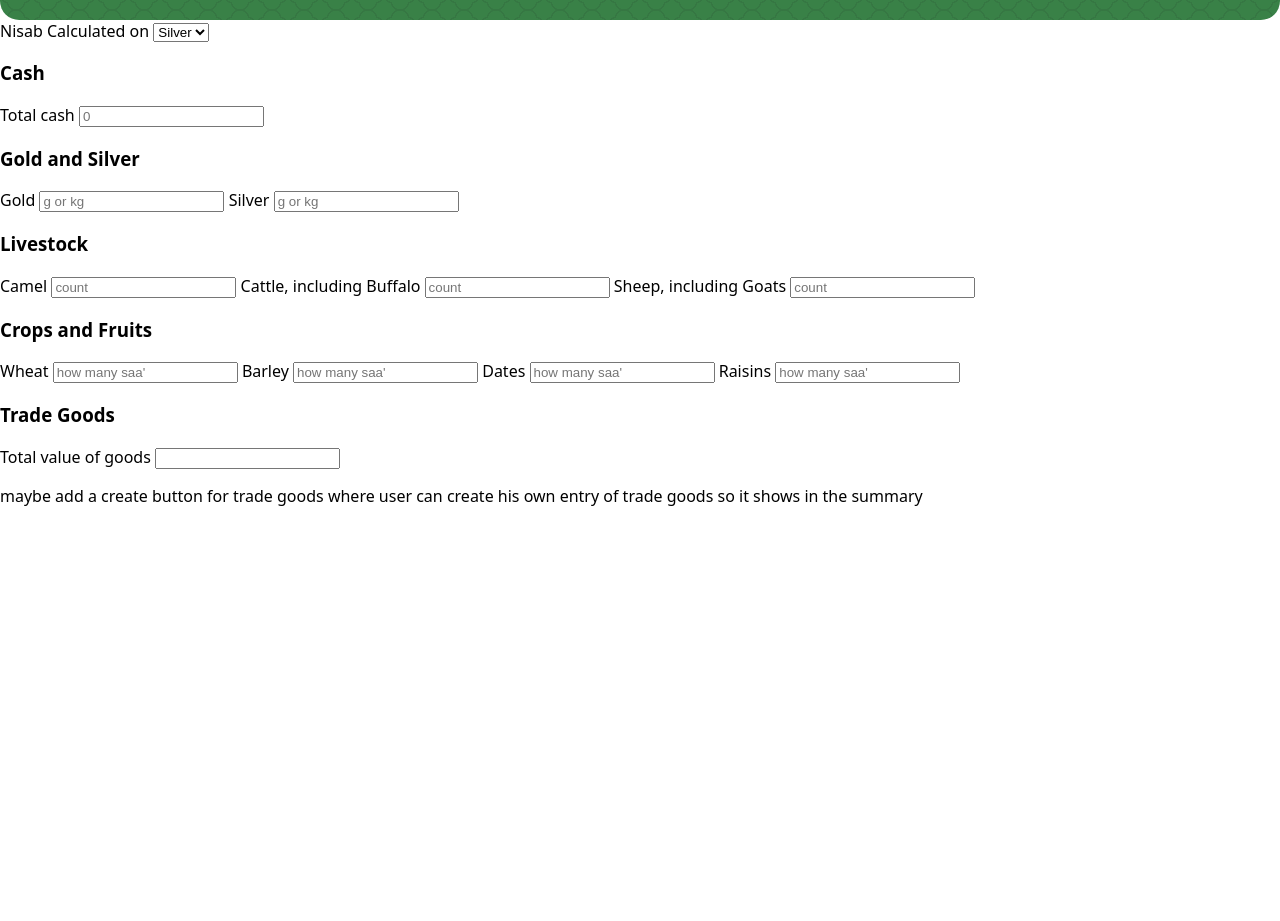
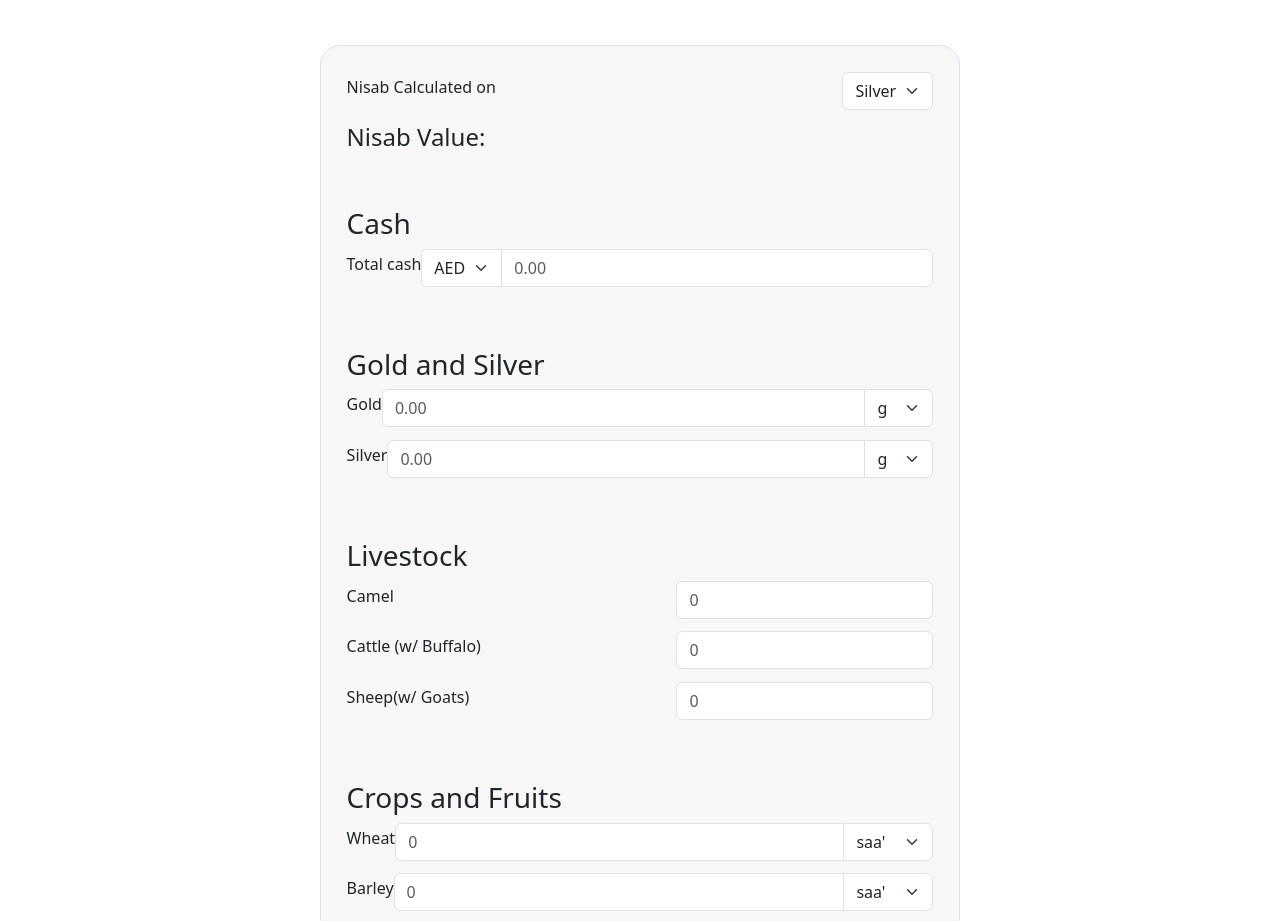
Before and after one commit to Euova/meqdar-al-zakat, a website built with Vite: page meqdar-al-zakat/index.html in a window 1280 px wide. Shown: the part 166-1087 px from the top of the page. Before the commit the page ends 800 px from the top, so only its background shows below. Built offline with nearby package versions, Linux system fonts and the light colour scheme; files whose address does not match are found by name; a web font is replaced by a local one.

Commit message:
Added gold and silver market prices API

```diff
--- a/meqdar-al-zakat/index.html
+++ b/meqdar-al-zakat/index.html
@@ -3,6 +3,11 @@
   <head>
     <meta charset="UTF-8" />
     <meta name="viewport" content="width=device-width, initial-scale=1.0" />
+    <link
+      rel="stylesheet"
+      type="text/css"
+      href="node_modules/bootstrap/dist/css/bootstrap.min.css"
+    />
     <link rel="stylesheet" href="./src/style.css" />
     <title>Meqdar Al Zakat</title>
   </head>
@@ -21,9 +26,10 @@
       />
     </nav>
 
-    <section>
+    <section id="form-section">
       <form>
-        <div class="mb-3">
+        <section class="mb-5">
+          <div class="input-with-label">
             <label for="input-nisab" class="form-label"
               >Nisab Calculated on</label
             >
@@ -32,111 +38,198 @@
               <option value="gold">Gold</option>
             </select>
           </div>
-        <div class="mb-3">
+          <h4>Nisab Value: <span id="nisab-value"></span></h4>
+        </section>
+
+        <section class="mb-5">
           <h3>Cash</h3>
+          <div class="input-with-label">
             <label for="input-cash" class="form-label">Total cash</label>
+            <div class="input-group">
+              <select class="form-select" id="input-cash-currency">
+                <option value="aed" selected>AED</option>
+                <option value="$">$</option>
+                <option value="€">€</option>
+              </select>
               <input
-            type="text"
+                type="number"
                 class="form-control"
                 id="input-cash"
-            placeholder="0"
+                placeholder="0.00"
+                min="0"
               />
             </div>
-        <div class="mb-3">
+          </div>
+        </section>
+        <section class="mb-5">
           <h3>Gold and Silver</h3>
+          <div class="input-with-label">
             <label for="input-gold" class="form-label">Gold</label>
+            <div class="input-group">
               <input
-            type="text"
+                type="number"
                 class="form-control"
                 id="input-gold"
-            placeholder="g or kg"
+                placeholder="0.00"
+                min="0"
               />
+              <select class="form-select" id="input-gold-unit">
+                <option value="g" selected>g</option>
+                <option value="kg">kg</option>
+              </select>
+            </div>
+          </div>
+          <div class="input-with-label">
             <label for="input-silver" class="form-label">Silver</label>
+            <div class="input-group">
               <input
-            type="text"
+                type="number"
                 class="form-control"
                 id="input-silver"
-            placeholder="g or kg"
+                placeholder="0.00"
+                min="0"
+              />
+              <select class="form-select" id="input-silver-unit">
+                <option value="g" selected>g</option>
+                <option value="kg">kg</option>
+              </select>
+            </div>
+          </div>
+        </section>
+
+        <section class="mb-5">
+          <h3>Livestock</h3>
+          <div class="input-with-label">
+            <label for="input-camel" class="form-label">Camel</label>
+            <div>
+              <input
+                type="number"
+                class="form-control"
+                id="input-camel"
+                placeholder="0"
+                min="0"
               />
             </div>
-        <div class="mb-3">
-          <h3>Livestock</h3>
-          <label for="input-camel" class="form-label">Camel</label>
+          </div>
+          <div class="input-with-label">
+            <label for="input-cattle" class="form-label"
+              >Cattle (w/ Buffalo)</label
+            >
+            <div>
               <input
-            type="text"
-            class="form-control"
-            id="input-camel"
-            placeholder="count"
-          />
-          <label for="input-cattle" class="form-label"
-            >Cattle, including Buffalo</label
-          >
-          <input
-            type="text"
+                type="number"
                 class="form-control"
                 id="input-cattle"
-            placeholder="count"
+                placeholder="0"
+                min="0"
               />
-          <label for="input-sheep" class="form-label"
-            >Sheep, including Goats</label
-          >
+            </div>
+          </div>
+          <div class="input-with-label">
+            <label for="input-sheep" class="form-label">Sheep(w/ Goats)</label>
+            <div>
               <input
-            type="text"
+                type="number"
                 class="form-control"
                 id="input-sheep"
-            placeholder="count"
+                placeholder="0"
+                min="0"
               />
             </div>
-        <div class="mb-3">
+          </div>
+        </section>
+
+        <section class="mb-5">
           <h3>Crops and Fruits</h3>
+          <div class="input-with-label">
             <label for="input-wheat" class="form-label">Wheat</label>
+            <div class="input-group">
               <input
-            type="text"
+                type="number"
                 class="form-control"
                 id="input-wheat"
-            placeholder="how many saa'"
+                placeholder="0"
+                min="0"
               />
+              <select class="form-select" id="input-wheat-unit">
+                <option value="saa" selected>saa'</option>
+                <option value="wasq">wasq</option>
+              </select>
+            </div>
+          </div>
+          <div class="input-with-label">
             <label for="input-barley" class="form-label">Barley</label>
+            <div class="input-group">
               <input
-            type="text"
+                type="number"
                 class="form-control"
                 id="input-barley"
-            placeholder="how many saa'"
+                placeholder="0"
+                min="0"
               />
+              <select class="form-select" id="input-barley-unit">
+                <option value="saa" selected>saa'</option>
+                <option value="wasq">wasq</option>
+              </select>
+            </div>
+          </div>
+          <div class="input-with-label">
             <label for="input-dates" class="form-label">Dates</label>
+            <div class="input-group">
               <input
-            type="text"
+                type="number"
                 class="form-control"
                 id="input-dates"
-            placeholder="how many saa'"
+                placeholder="0"
+                min="0"
               />
+              <select class="form-select" id="input-dates-unit">
+                <option value="saa" selected>saa'</option>
+                <option value="wasq">wasq</option>
+              </select>
+            </div>
+          </div>
+          <div class="input-with-label">
             <label for="input-raisins" class="form-label">Raisins</label>
+            <div class="input-group">
               <input
-            type="text"
+                type="number"
                 class="form-control"
                 id="input-raisins"
-            placeholder="how many saa'"
+                placeholder="0"
+                min="0"
               />
+              <select class="form-select" id="input-raisins-unit">
+                <option value="saa" selected>saa'</option>
+                <option value="wasq">wasq</option>
+              </select>
             </div>
-        <div class="mb-3">
+          </div>
+        </section>
+
+        <section class="mb-5">
           <h3>Trade Goods</h3>
-          <label for="input-wheat" class="form-label"
+          <div class="input-with-label">
+            <label for="input-goods" class="form-label"
               >Total value of goods</label
             >
             <input
-            type="text"
+              type="number"
               class="form-control"
-            id="input-wheat"
+              id="input-goods"
               placeholder=""
             />
+          </div>
+        </section>
         <p>
           maybe add a create button for trade goods where user can create his
           own entry of trade goods so it shows in the summary
         </p>
-        </div>
+        <button class="btn btn-primary" type="submit">Caculate Zakat</button>
       </form>
     </section>
 
+    <script src="./node_modules/bootstrap/dist/js/bootstrap.js"></script>
     <script type="module" src="./src/main.js"></script>
   </body>
 </html>
--- a/meqdar-al-zakat/package.json
+++ b/meqdar-al-zakat/package.json
@@ -12,6 +12,7 @@
     "vite": "^6.2.0"
   },
   "dependencies": {
-    "bootstrap": "^5.3.3"
+    "bootstrap": "^5.3.3",
+    "jquery": "^3.7.1"
   }
 }
--- a/meqdar-al-zakat/src/main.js
+++ b/meqdar-al-zakat/src/main.js
@@ -1,2 +1,17 @@
-// import "./style.css";
-console.log("Hello World!");
+import $ from "jquery";
+
+$("#input-nisab").on("change", () => {
+  let nisabValue = 0;
+  if ($("#input-nisab").val() == "gold") {
+    $.get("https://api.gold-api.com/price/XAU", function (data) {
+      nisabValue = data;
+      console.log(nisabValue);
+      $("#nisab-value").text(nisabValue.price);
+    });
+  } else if ($("#input-nisab").val() == "silver") {
+    $.get("https://api.gold-api.com/price/XAG", function (data) {
+      nisabValue = data;
+      $("#nisab-value").text(nisabValue.price);
+    });
+  }
+});
--- a/meqdar-al-zakat/src/style.css
+++ b/meqdar-al-zakat/src/style.css
@@ -1,36 +1,12 @@
 @import url("https://fonts.googleapis.com/css2?family=Playwrite+HU:wght@100..400&family=Roboto:ital,wght@0,100..900;1,100..900&display=swap");
 
 :root {
-  font-family: system-ui, "Roboto", "Segoe UI", Tahoma, Geneva, Verdana,
-    sans-serif;
+  font-family: "Roboto", "Segoe UI", Tahoma, Geneva, Verdana, sans-serif;
 }
 
 body {
   margin: 0;
-  /* height: 30vh; */
-  /* background-color: #398147; */
-
   overflow-x: hidden;
-}
-
-#page-title {
-  /* font-weight: 400; */
-  /* font-family: "Playwrite HU"; */
-  color: white;
-  font-size: 2vw;
-}
-
-.background-icon {
-  width: 10vw;
-  /* opacity: 0.75; */
-}
-
-#top-left-icon {
-  transform: scaleX(-1) rotate(15deg) translateX(0.2vw);
-}
-
-#top-right-icon {
-  transform: rotate(15deg) translateX(0.2vw);
 }
 
 nav {
@@ -58,3 +34,57 @@ nav {
   border-bottom-left-radius: 1.5vw;
   border-bottom-right-radius: 1.5vw;
 }
+
+#page-title {
+  /* font-weight: 400; */
+  /* font-family: "Playwrite HU"; */
+  color: white;
+  /* font-size: 2vw; */
+}
+
+.background-icon {
+  width: 10vw;
+}
+
+#top-left-icon {
+  transform: scaleX(-1) rotate(15deg) translateX(0.2vw);
+}
+
+#top-right-icon {
+  transform: rotate(15deg) translateX(0.2vw);
+}
+
+#form-section {
+  display: flex;
+  justify-content: center;
+}
+
+form {
+  background-color: #f7f7f7;
+  width: 50%;
+  border: 1px solid #dee2e6;
+  border-radius: 20px;
+  display: flex;
+  flex-direction: column;
+  margin: 4vw;
+  padding: 2vw;
+}
+
+.input-with-label {
+  display: flex;
+  white-space: nowrap;
+  align-items: center;
+  justify-content: space-between;
+  margin-bottom: 1vw;
+}
+
+.form-control,
+.input-group {
+  width: auto;
+}
+.form-label {
+  margin: 0;
+}
+.form-select {
+  max-width: fit-content;
+}
```
Also changed, not shown: 1 other file. Lines whose indentation alone changed are shown as unchanged.
